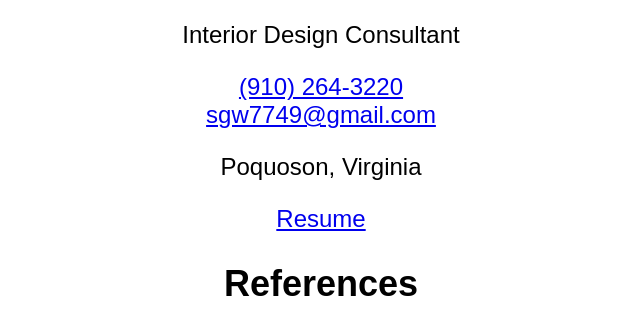
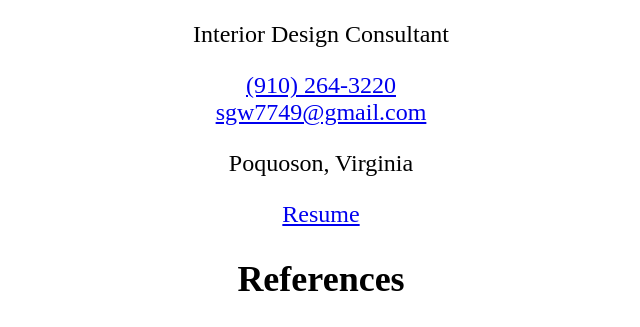
Before and after one commit to shawnway210/Sandra-Gibson, a plain HTML site: page index.html in a window 1280 px wide. Shown: the part 622-949 px from the top of the page, without its empty margins (319-959 px from the left). Drawn offline with Linux system fonts and the light colour scheme.

Commit message:
more styling

```diff
--- a/index.html
+++ b/index.html
@@ -11,7 +11,7 @@
             <a class="a" href="tel:+19102643220">(910) 264-3220</a>
             <a class="a" href="mailto: sgw7749@gmail.com">sgw7749@gmail.com</a>
             <p class="p">Poquoson, Virginia</p>
-        <a class="a" href="https://github.com/shawnway210/Sandra-Gibson-Wooten-Portfolio/blob/main/Scan%2047.jpeg?raw=true">Resume</a>
+        <a class="a1" href="https://github.com/shawnway210/Sandra-Gibson-Wooten-Portfolio/blob/main/Scan%2047.jpeg?raw=true">Resume</a>
         <h2 class="cat">References</h2>
             <ul class="list">
                 <li class="name">Pam Lewis  <a href="tel:+19102337721">(910) 233-7721</a>  Broker in Charge  <a href="mailto: pamelajlewis@gmail.com">pamelajlewis@gmail.com</a></li>
--- a/style.css
+++ b/style.css
@@ -1,16 +1,15 @@
 
 body {
     font-size: x-large;
-    font-family: fantasy;
+    font-family:'Times New Roman', Times, serif;
 }
 img {
     width: 500px;
     height:500px;
     display: grid;
-
 }
-.p {
-    justify-content: center;
+p {
+    justify-content:space-evenly;
     display: flex;
 }
 a {
@@ -37,3 +36,8 @@ a {
     flex-direction:row;
     justify-content: space-between;
 }
+.a1 {
+    font-size: x-large;
+    justify-content: center;
+    display: flex;
+}
```
